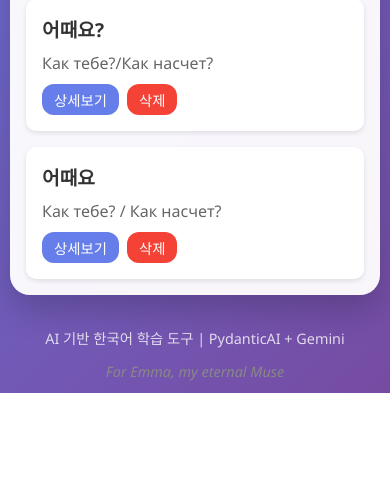
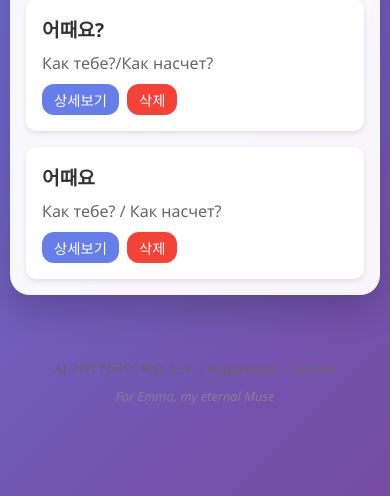
Before and after one commit to heonyun/korean-vocab-app, a FastAPI app: page / in a window 390 px wide. Shown: the part 639-1135 px from the top of the page. Before the commit the page ends 1032 px from the top, so only its background shows below. Run offline with FastAPI, Linux system fonts and the light colour scheme.

Commit message:
Fix: Footer 가시성 문제 해결 - Emma 크레딧 표시 개선
- Footer 색상을 CSS 변수로 변경하여 다크/라이트 테마 모두 지원
- PWA 배너와의 충돌 방지를 위한 여백 조정
- 모바일 반응형 디자인 개선
- 'For Emma, my eternal Muse' 메시지 가독성 향상
- z-index 및 position 속성으로 레이어링 개선

```diff
--- a/static/style.css
+++ b/static/style.css
@@ -769,8 +769,24 @@ body {
 .footer {
     text-align: center;
     margin-top: 2rem;
-    color: rgba(255,255,255,0.8);
+    margin-bottom: 2rem;
+    color: var(--text-secondary);
     font-size: 0.9rem;
+    padding: 1rem 0;
+    z-index: 1;
+    position: relative;
+}
+
+.footer p {
+    margin: 0.5rem 0;
+    line-height: 1.4;
+}
+
+.footer p:last-child {
+    color: var(--text-muted);
+    font-style: italic;
+    margin-top: 10px;
+    opacity: 0.8;
 }
 
 /* PWA 설치 배너 */
@@ -848,6 +864,19 @@ body {
 
 .pwa-dismiss-btn:hover {
     background: rgba(255,255,255,0.3);
+}
+
+/* PWA 배너와 footer 충돌 방지 */
+body:has(.pwa-banner:not(.hidden)) .footer {
+    margin-bottom: 120px; /* PWA 배너 높이 + 여백 */
+}
+
+/* PWA 설치 배너가 표시될 때 컨테이너 하단 여백 */
+.pwa-banner:not(.hidden) {
+    + * .footer,
+    ~ * .footer {
+        margin-bottom: 120px;
+    }
 }
 
 /* PWA 전용 스타일 (설치된 앱에서) */
@@ -958,4 +987,21 @@ body {
         padding: 1rem;
         width: 95%;
     }
+
+    /* 모바일에서 footer 가독성 개선 */
+    .footer {
+        padding: 1.5rem 0;
+        margin-bottom: 3rem;
+        font-size: 0.85rem;
+    }
+
+    .footer p:last-child {
+        font-size: 0.8rem;
+        margin-top: 8px;
+    }
+
+    /* PWA 배너가 있을 때 모바일 footer 여백 */
+    body:has(.pwa-banner:not(.hidden)) .footer {
+        margin-bottom: 140px; /* 모바일에서 더 큰 여백 */
+    }
 }
```
